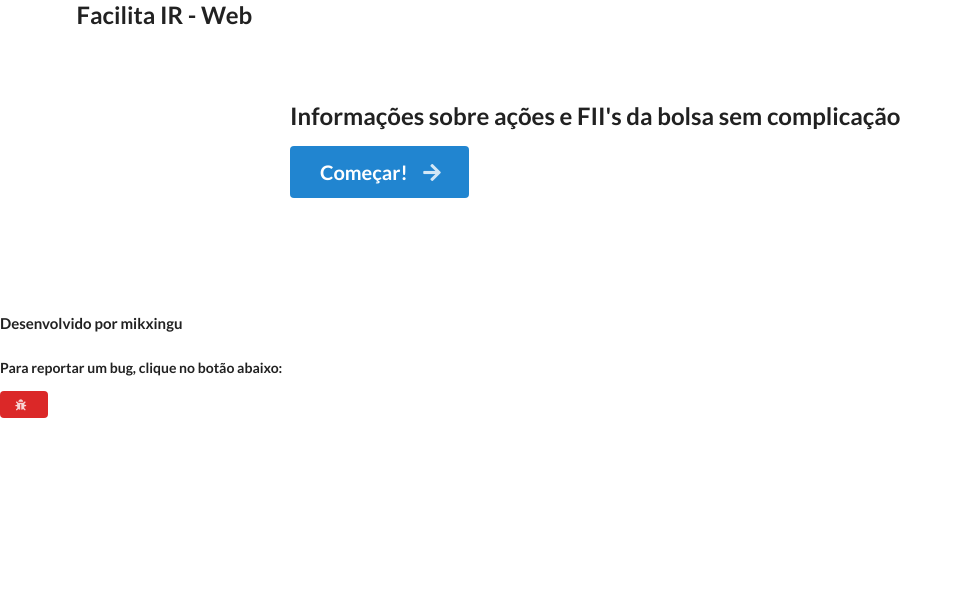
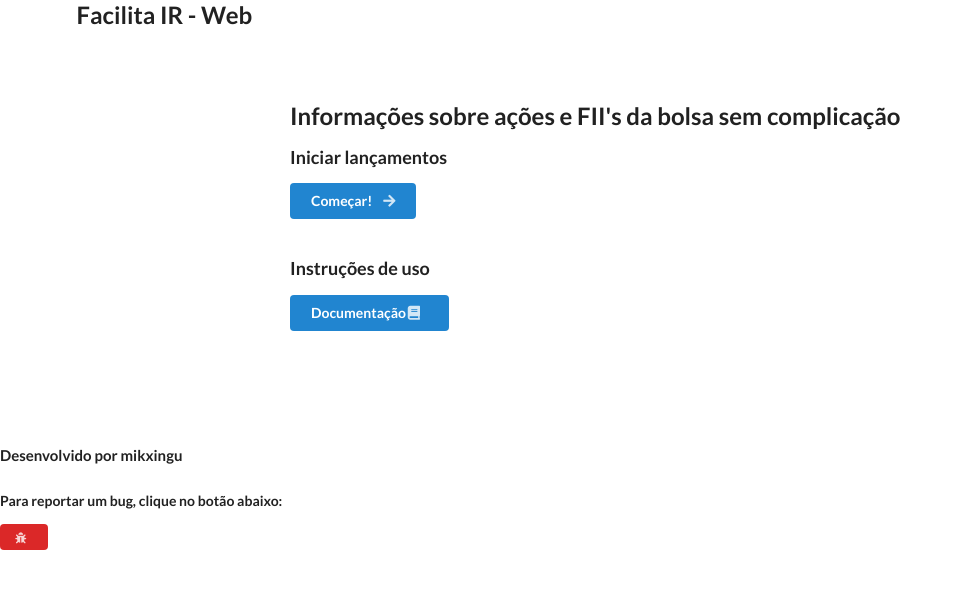
Before and after one commit to mikxingu/facilitair-web, a FastAPI app: page / in a window 1280 px wide. Shown: the top 589 px of the page, without its empty margins (0-963 px from the left). Run offline with FastAPI, Linux system fonts and the light colour scheme; some libraries are stand-ins or nearby versions.

Commit message:
Added Instructions link on home page

```diff
--- a/main.py
+++ b/main.py
@@ -12,7 +12,7 @@ tags_metadata = [{
 ]
 
 app = FastAPI(openapi_tags=tags_metadata,
-              version='1.0.0')
+              version='1.1.1')
 
 templates = Jinja2Templates(directory='./src/templates')
 
--- a/src/templates/home.html
+++ b/src/templates/home.html
@@ -20,17 +20,26 @@
         <h1 class="ui inverted header">Facilita IR - Lançamento de ações</h1>
         <h2>Informações sobre ações e FII's da bolsa sem complicação</h2>
         <div id="open_dashboard" class="">
-
+            <h3>Iniciar lançamentos</h3>
                 <a href="/dashboard">
-                    <button class="ui toggle huge  primary button">Começar!
+                    <button class="ui toggle medium primary button">Começar!
                         <i class="right arrow icon">
                         </i>
                     </button>
                 </a>
-
-
+            <h1></h1>
 
         </div>
+        <div class="" id="open_docs">
+            <h3>Instruções de uso</h3>
+            <a href="https://github.com/mikxingu/facilitair-web">
+                <button class="ui toggle medium  primary button">Documentação
+                    <i class="book icon">
+                    </i>
+                </button>
+            </a>
+        </div>
+
     </div>
 </body>
 {% endblock%}
--- a/src/templates/layout.html
+++ b/src/templates/layout.html
@@ -28,8 +28,8 @@
       <h4>Desenvolvido por mikxingu</h2>
       <h5>Para reportar um bug, clique no botão abaixo: </h4>
       <a href="https://github.com/mikxingu/facilitair-web/issues">
-        <button class="ui red mini toggle button">
-            <i class="bug icon">
+        <button class="ui mini red button">
+            <i class="icon bug">
             </i>
         </button>
       </a>
```
Also changed, not shown: .github/FUNDING.yml (added), CHANGELOG.MD, README.md.
